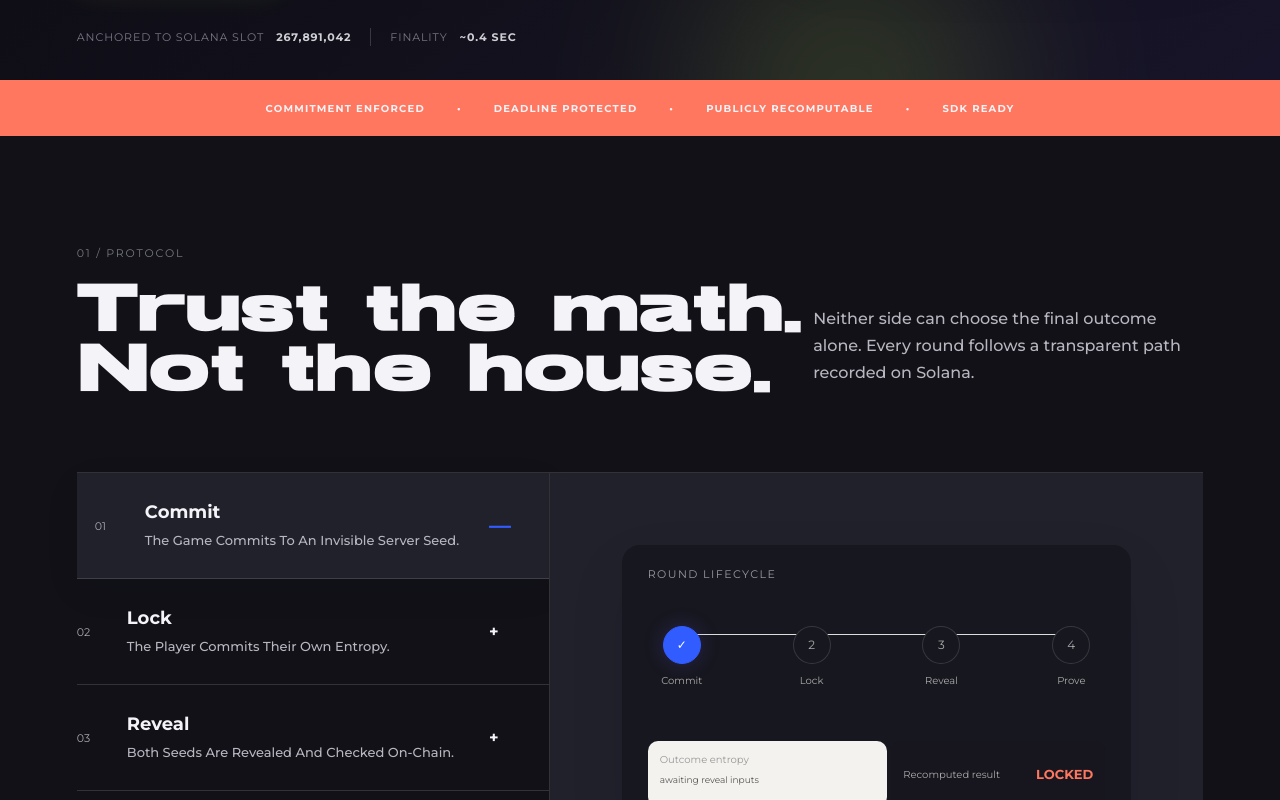
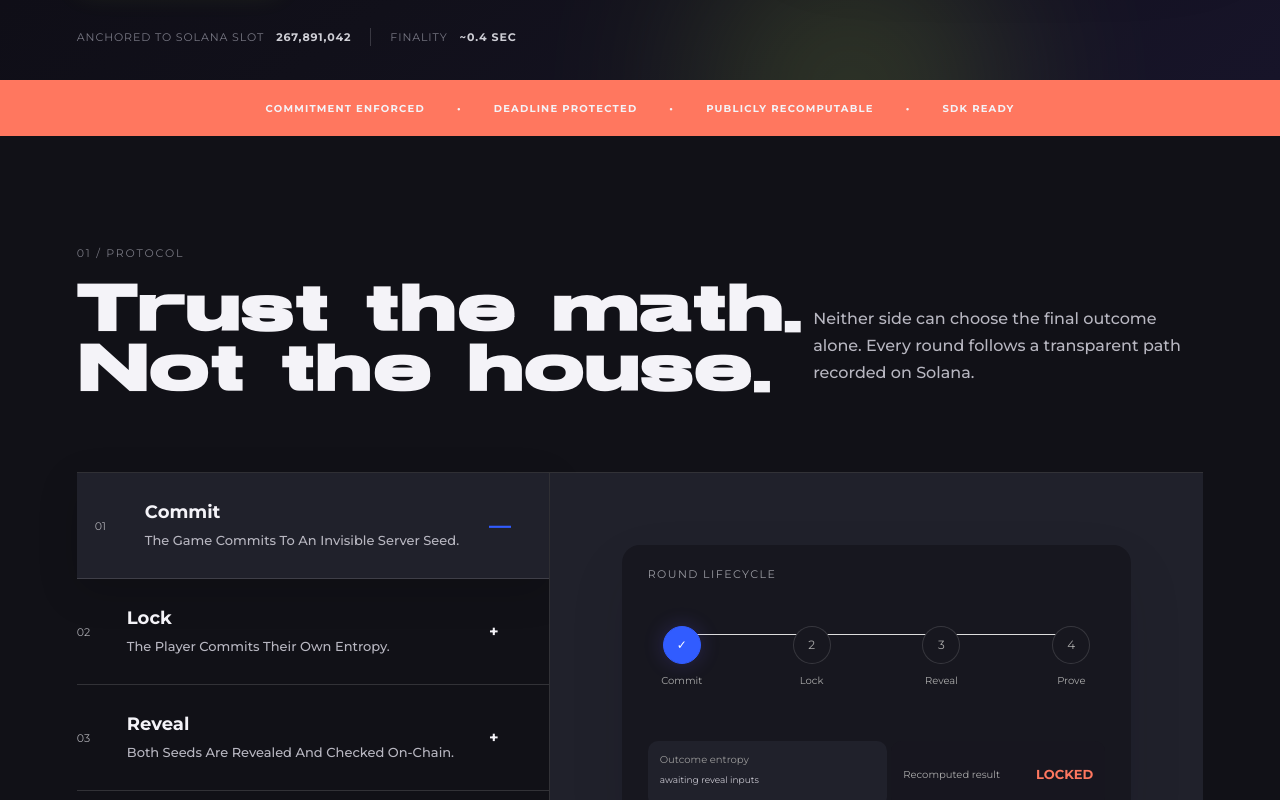
Before and after one commit to uffabdullah/verafi, a Next.js app: page / in a window 1280 px wide. Shown: the part 680-1480 px from the top of the page. Built offline with nearby package versions, Linux system fonts and the light colour scheme.

Commit message:
Redesign SDK copy panel and complete themes

```diff
--- a/app/components/HomeExperience.js
+++ b/app/components/HomeExperience.js
@@ -467,8 +467,12 @@ if (!result.verified) throw new Error("Invalid proof");`;
           <h2>Two lines in.<br />One guarantee out.</h2>
         </div>
         <div className="code-card">
-          <div className="code-head"><span className="window-dots"><i /><i /><i /></span><span>game.ts</span></div>
-          <button className="copy-code-button" onClick={copySdkCode} aria-label="Copy SDK example">{copied ? "Copied" : "Copy"}</button>
+          <div className="code-head">
+            <div className="code-file"><span className="window-dots"><i /><i /><i /></span><span>game.ts</span></div>
+            <button className={`copy-code-button ${copied ? "copied" : ""}`} type="button" onClick={copySdkCode} aria-label="Copy SDK example">
+              <span aria-hidden="true">{copied ? "✓" : "⧉"}</span>{copied ? "Copied" : "Copy code"}
+            </button>
+          </div>
           <pre><code><span>import</span> {"{ FairRound }"} <span>from</span> "@verafi/sdk";{"\n\n"}
 {"const round = await FairRound.create({"}{"\n"}
 {"  playerSeed, game: \"coin-flip\", range: 2,"}{"\n"}
--- a/app/globals.css
+++ b/app/globals.css
@@ -55,7 +55,9 @@ body {
   font-family: "Montserrat", Arial, sans-serif;
   overflow-x: hidden;
   font-size: 16px;
+  transition: background-color .35s ease, color .35s ease;
 }
+.section { background: var(--section-bg, transparent); transition: background-color .35s ease, color .35s ease; }
 body p, body small, body input, body code, body pre { font-family: "Montserrat", Arial, sans-serif; }
 button, .nav-links button, .network-pill, .brand { font-family: "League Spartan", Arial, sans-serif; }
 button, input { font: inherit; }
@@ -226,9 +228,9 @@ button { cursor: pointer; }
 .stat-card div { display:flex; justify-content:space-between; border-top:1px solid rgba(255,255,255,.08); padding-top:16px; }.stat-card div small { color:#777; }.pass-pill { margin-top:28px; border-radius:8px; color:#111 !important; background:var(--acid); justify-content:center !important; font-size:12px; font-weight:bold; padding:12px !important; }
 .round-feed { grid-column:1/-1; padding:10px 24px; }.feed-head { height:48px; display:flex; justify-content:space-between; align-items:center; font-size:12px; }.feed-head button { border:0; background:none; color:var(--acid); }.feed-row { height:54px; border-top:1px solid rgba(255,255,255,.07); display:grid; grid-template-columns:1fr 1fr 1fr 1fr; align-items:center; font-size:12px; }.feed-row strong { color:#ddd; }.feed-row span { color:#777; }.feed-row i { color:var(--acid); text-align:right; font-style:normal; }
 .sdk { display:grid; grid-template-columns:1fr 600px; align-items:center; gap:60px; }.code-card { overflow:hidden; border-radius:16px; background:#17171f; color:white; box-shadow:0 30px 80px rgba(20,20,30,.12); position:relative; }
-.code-head { height:48px; padding:0 18px; border-bottom:1px solid rgba(255,255,255,.08); display:flex; align-items:center; gap:16px; font-size:11px; color:#777; }.window-dots { display:flex; gap:5px; }.window-dots i { width:7px; height:7px; border-radius:50%; background:#4b4a53; }.window-dots i:first-child { background:#ff6b63; }
-.code-card pre { margin:0; min-height:250px; padding:32px; font-size:13px; line-height:1.9; overflow:auto; user-select:text; }.code-card pre span { color:#9c8cff; }
-.copy-code-button { position:absolute; top:55px; right:18px; height:32px; min-width:62px; border:1px solid rgba(255,255,255,.16); border-radius:7px; background:#292832; color:white; z-index:2; }
+.code-head { min-height:58px; padding:10px 12px 10px 18px; border-bottom:1px solid rgba(255,255,255,.08); display:flex; align-items:center; justify-content:space-between; gap:16px; font-size:11px; color:#777; }.code-file { display:flex; align-items:center; gap:16px; }.window-dots { display:flex; gap:5px; }.window-dots i { width:7px; height:7px; border-radius:50%; background:#4b4a53; }.window-dots i:first-child { background:#ff6b63; }
+.code-card pre { margin:0; min-height:250px; padding:32px; font-family:"Montserrat",Arial,sans-serif !important; font-size:13px; line-height:1.9; white-space:pre-wrap; overflow-wrap:anywhere; overflow:auto; user-select:text; -webkit-user-select:text; cursor:text; }.code-card pre span { color:#9c8cff; }
+.copy-code-button { height:36px; min-width:104px; border:1px solid rgba(255,255,255,.16); border-radius:8px; background:#292832; color:white; display:flex; align-items:center; justify-content:center; gap:8px; font-family:"Montserrat",Arial,sans-serif; font-size:12px; font-weight:600; transition:.2s ease; }.copy-code-button:hover { border-color:var(--acid); color:var(--acid); }.copy-code-button.copied { border-color:#9bf0c2; color:#9bf0c2; }
 .code-card .install-button { margin:0 20px 20px; height:44px; width:calc(100% - 40px); border:0; border-radius:8px; background:#292832; color:white; text-align:left; padding:0 15px; display:flex; justify-content:space-between; }
 footer {
   min-height:220px;
@@ -263,6 +265,50 @@ footer {
   text-shadow:0 0 18px rgba(255,119,95,.7);
   animation:heartPulse 1.25s ease-in-out infinite;
 }
+
+html[data-theme="dark"] .protocol,
+html[data-theme="dark"] .verify,
+html[data-theme="dark"] .sdk {
+  background: var(--paper);
+  color: var(--ink);
+}
+
+html[data-theme="dark"] .search-box {
+  border-color: rgba(255,255,255,.16);
+  background: var(--surface-raised);
+}
+
+html[data-theme="dark"] .search-box input {
+  color: var(--ink);
+}
+
+html[data-theme="dark"] .search-box input::placeholder {
+  color: #85848f;
+}
+
+html[data-theme="dark"] .entropy-panel {
+  background: var(--surface-raised);
+}
+
+html[data-theme="dark"] .entropy-panel code {
+  color: #c9c8d1;
+}
+
+html[data-theme="dark"] .protocol-step.active {
+  box-shadow: 0 12px 40px rgba(0,0,0,.16);
+}
+
+html[data-theme="dark"] .sdk {
+  border-top: 1px solid rgba(255,255,255,.06);
+}
+
+html[data-theme="light"] .protocol,
+html[data-theme="light"] .verify,
+html[data-theme="light"] .sdk {
+  background: var(--paper);
+  color: var(--ink);
+}
+
 @keyframes heartPulse {
   0%, 100% { transform:scale(1) rotate(-4deg); color:var(--acid); }
   35% { transform:scale(1.28) rotate(4deg); color:var(--mint); }
```
